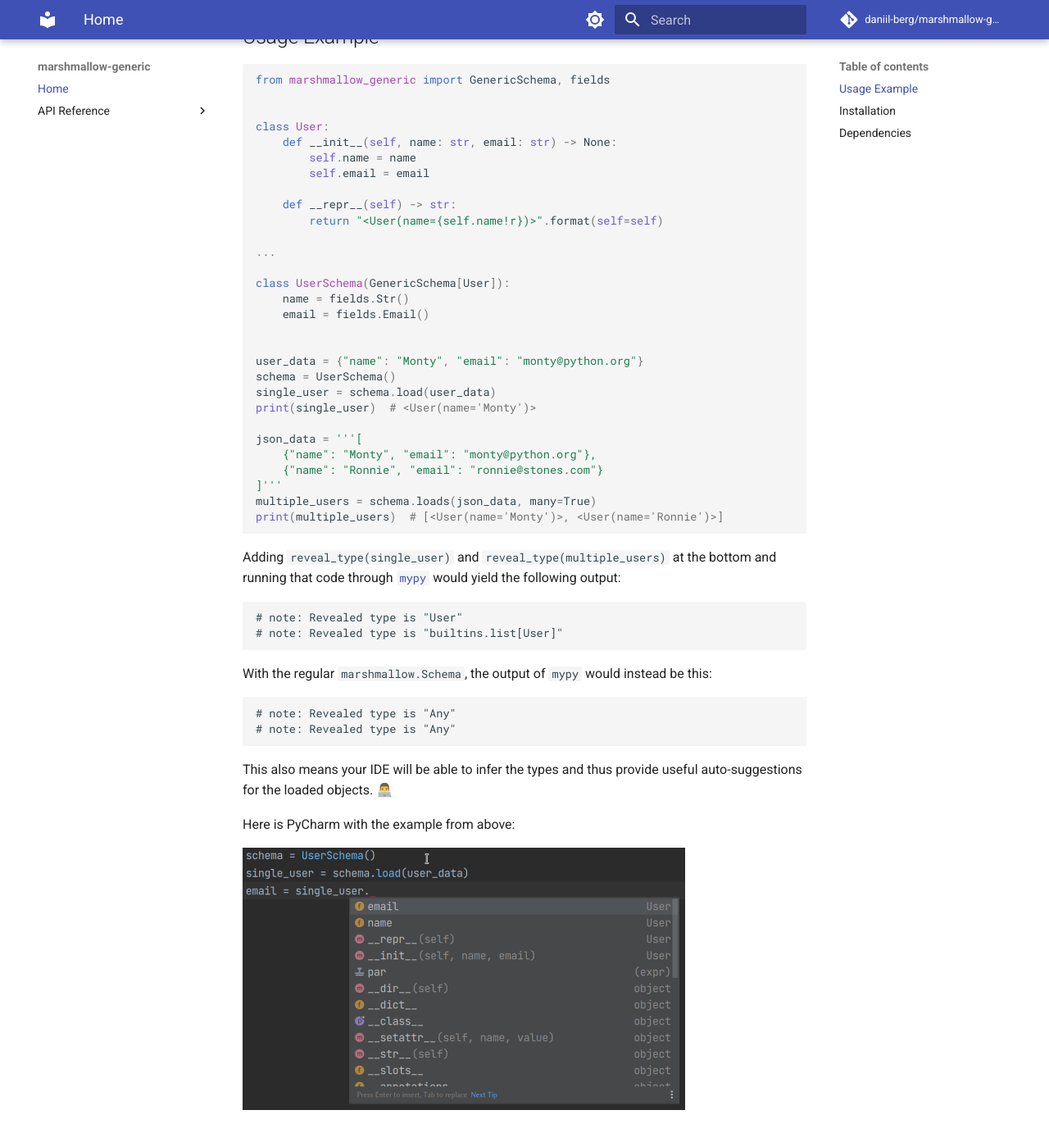
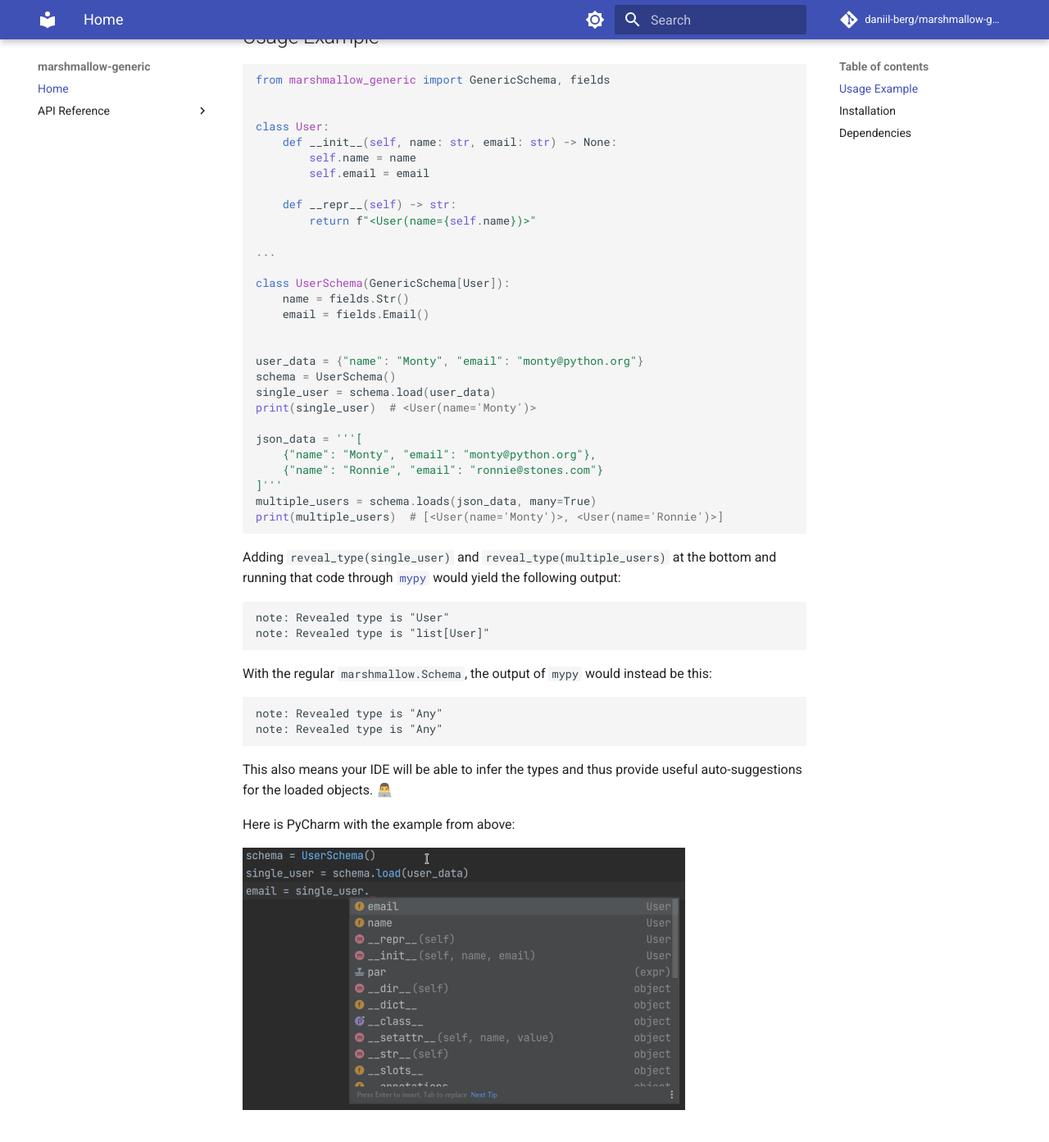
Before and after one commit to daniil-berg/marshmallow-generic, an MkDocs documentation site: the page built from docs/index.md, in a window 1280 px wide and 1400 px high, scrolled down 664 px. Shown: the top 1393 px of the window at 82% size. Built offline with MkDocs 1.6.1 and Material for MkDocs 9.7.7, drawn with Linux system fonts in a browser that asks for light colours; comment, search, counter and statistics services are not loaded.

Commit message:
📝 Slightly improve readability

````diff
--- a/docs/index.md
+++ b/docs/index.md
@@ -30,7 +30,7 @@ class User:
         self.email = email
 
     def __repr__(self) -> str:
-        return "<User(name={self.name!r})>".format(self=self)
+        return f"<User(name={self.name})>"
 
 ...
 
@@ -55,15 +55,15 @@ print(multiple_users)  # [<User(name='Monty')>, <User(name='Ronnie')>]
 Adding `reveal_type(single_user)` and `reveal_type(multiple_users)` at the bottom and running that code through <a href="https://mypy.readthedocs.io/en/stable/" target="_blank">`mypy`</a> would yield the following output:
 
 ```
-# note: Revealed type is "User"
-# note: Revealed type is "builtins.list[User]"
+note: Revealed type is "User"
+note: Revealed type is "list[User]"
 ```
 
 With the regular `marshmallow.Schema`, the output of `mypy` would instead be this:
 
 ```
-# note: Revealed type is "Any"
-# note: Revealed type is "Any"
+note: Revealed type is "Any"
+note: Revealed type is "Any"
 ```
 
 This also means your IDE will be able to infer the types and thus provide useful auto-suggestions for the loaded objects. 👨‍💻
````
